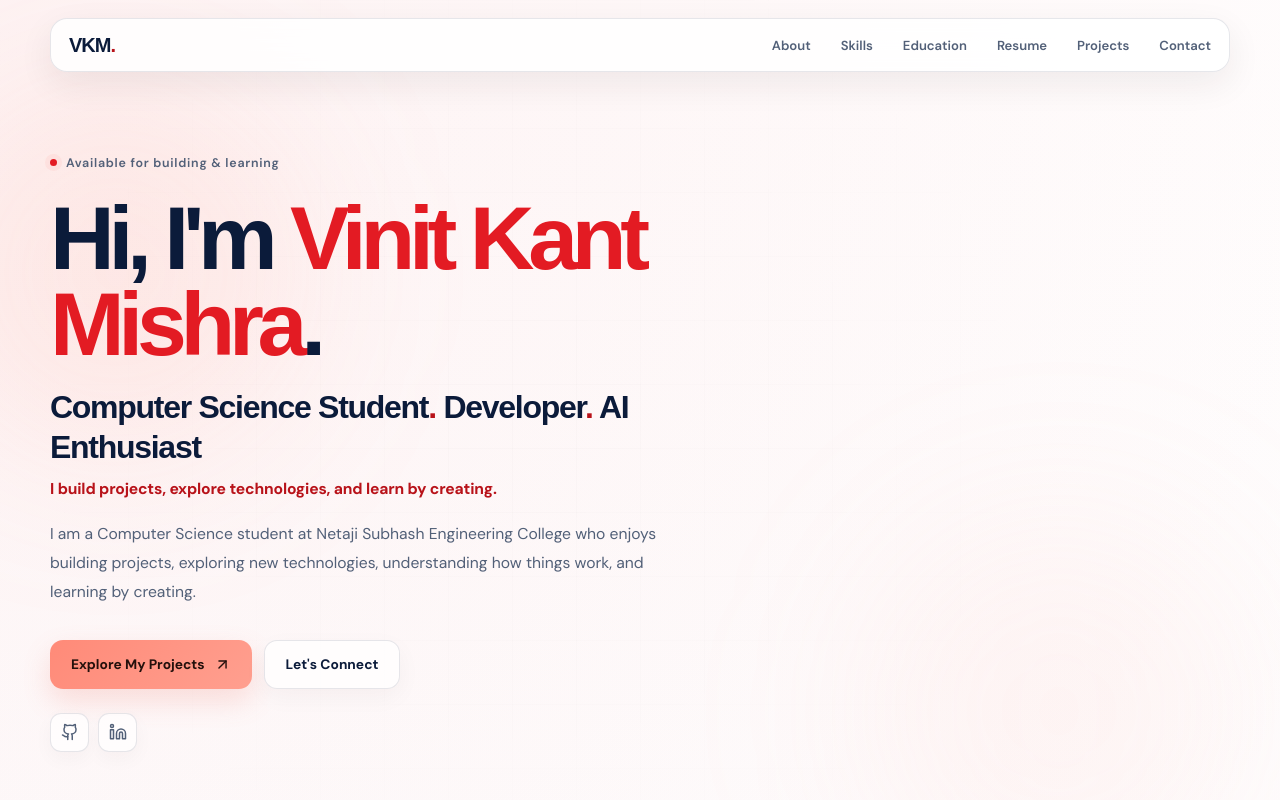
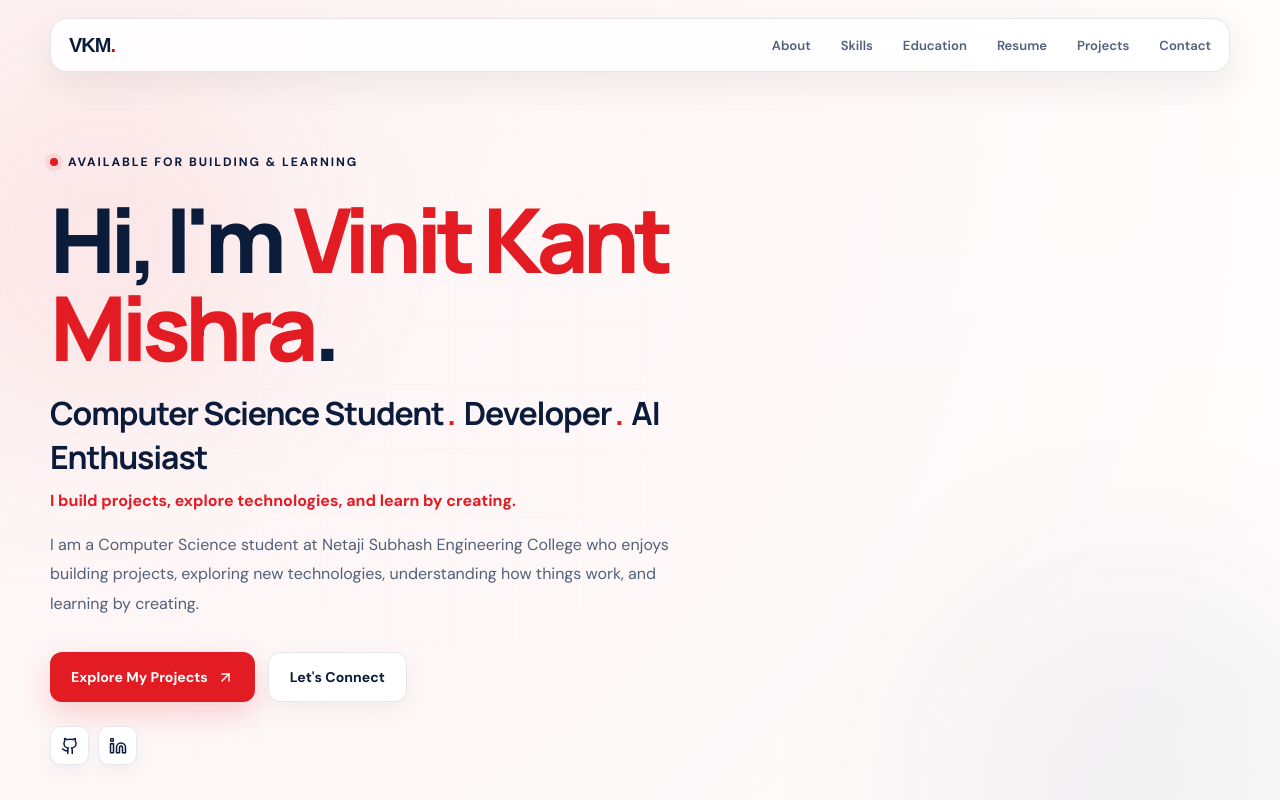
Before and after one commit to vinitmishraaa/Vinit-Mishra, a React (Vite) app: page / in a window 1280 px wide. Shown: the top 800 px of the page. Built offline with nearby package versions, Linux system fonts and the light colour scheme.

Commit message:
Apply premium white navy red hero styling

```diff
--- a/src/styles/hero.css
+++ b/src/styles/hero.css
@@ -11,244 +11,39 @@
 .hero-grid {
   position: absolute;
   inset: 0;
-  opacity: 0.42;
-  background-image:
-    linear-gradient(rgba(38, 31, 28, 0.035) 1px, transparent 1px),
-    linear-gradient(90deg, rgba(38, 31, 28, 0.035) 1px, transparent 1px);
+  opacity: .28;
+  background-image: linear-gradient(rgba(11,27,58,.045) 1px, transparent 1px), linear-gradient(90deg, rgba(11,27,58,.045) 1px, transparent 1px);
   background-size: 64px 64px;
-  mask-image: radial-gradient(circle at 42% 45%, black, transparent 72%);
+  mask-image: radial-gradient(circle at 35% 45%, black, transparent 72%);
   pointer-events: none;
 }
 
-.hero-glow {
-  position: absolute;
-  border-radius: 50%;
-  filter: blur(90px);
-  pointer-events: none;
-}
+.hero-glow { position: absolute; border-radius: 50%; filter: blur(90px); pointer-events: none; }
+.hero-glow-one { top: 8%; left: -5%; width: 340px; height: 340px; background: rgba(227,27,35,.07); }
+.hero-glow-two { right: -5%; bottom: -5%; width: 420px; height: 420px; background: rgba(11,27,58,.045); }
 
-.hero-glow-one {
-  top: 10%;
-  left: -5%;
-  width: 360px;
-  height: 360px;
-  background: rgba(255, 138, 120, 0.13);
-}
+.hero-container { position: relative; z-index: 1; display: grid; grid-template-columns: 1.15fr .85fr; align-items: center; gap: 70px; }
+.hero-content { max-width: 760px; }
+.hero-eyebrow { display: inline-flex; align-items: center; gap: 10px; margin-bottom: 25px; color: var(--navy); font-size: .76rem; font-weight: 700; letter-spacing: .16em; text-transform: uppercase; }
+.status-dot { width: 8px; height: 8px; border-radius: 50%; background: var(--accent); box-shadow: 0 0 0 5px rgba(227,27,35,.08); }
+.hero-title { max-width: 850px; margin-bottom: 20px; font-family: "Manrope", sans-serif; font-size: clamp(3.3rem, 7vw, 6.4rem); font-weight: 800; line-height: .98; letter-spacing: -.065em; color: var(--navy); }
+.hero-role { margin-bottom: 11px; color: var(--navy); font-family: "Manrope", sans-serif; font-size: clamp(1.35rem, 3vw, 2rem); font-weight: 700; letter-spacing: -.035em; }
+.hero-role-dot { color: var(--accent); margin: 0 3px; }
+.hero-tagline { margin-bottom: 19px; color: var(--accent); font-size: 1rem; font-weight: 700; }
+.hero-description { max-width: 650px; color: var(--text-secondary); font-size: 1rem; line-height: 1.85; }
+.hero-actions { display: flex; align-items: center; gap: 13px; margin-top: 34px; }
+.btn { display: inline-flex; align-items: center; justify-content: center; gap: 9px; min-height: 50px; padding: 0 21px; border-radius: 12px; font-size: .88rem; font-weight: 700; transition: transform .25s ease, box-shadow .25s ease, background .25s ease, border-color .25s ease; }
+.btn:hover { transform: translateY(-2px); }
+.btn-primary { color: #fff; background: var(--accent); box-shadow: 0 12px 30px rgba(227,27,35,.18); }
+.btn-primary:hover { background: var(--accent-deep); box-shadow: 0 16px 35px rgba(227,27,35,.25); }
+.btn-secondary { color: var(--navy); background: #fff; border: 1px solid var(--border); box-shadow: 0 8px 25px rgba(11,27,58,.05); }
+.btn-secondary:hover { color: var(--accent); border-color: var(--border-hover); }
+.hero-socials { display: flex; align-items: center; gap: 9px; margin-top: 24px; }
+.hero-socials a { display: flex; align-items: center; justify-content: center; width: 39px; height: 39px; color: var(--navy); border: 1px solid var(--border); border-radius: 10px; background: #fff; box-shadow: 0 7px 20px rgba(11,27,58,.045); transition: color .25s ease, border-color .25s ease, transform .25s ease; }
+.hero-socials a:hover { color: var(--accent); border-color: var(--border-hover); transform: translateY(-2px); }
+.hero-scroll { display: inline-flex; align-items: center; gap: 8px; margin-top: 55px; color: var(--text-muted); font-size: .78rem; font-weight: 600; }
+.hero-scroll:hover { color: var(--accent); }
+.hero-visual { min-height: 480px; }
 
-.hero-glow-two {
-  right: 2%;
-  bottom: 2%;
-  width: 390px;
-  height: 390px;
-  background: rgba(255, 180, 168, 0.09);
-}
-
-.hero-container {
-  position: relative;
-  z-index: 1;
-  display: grid;
-  grid-template-columns: 1.12fr 0.88fr;
-  align-items: center;
-  gap: 70px;
-}
-
-.hero-content {
-  max-width: 760px;
-}
-
-.hero-eyebrow {
-  display: inline-flex;
-  align-items: center;
-  gap: 9px;
-  margin-bottom: 24px;
-  color: var(--text-secondary);
-  font-size: 0.78rem;
-  font-weight: 600;
-  letter-spacing: 0.06em;
-}
-
-.status-dot {
-  width: 7px;
-  height: 7px;
-  border-radius: 50%;
-  background: var(--accent);
-  box-shadow: 0 0 0 5px rgba(255, 138, 120, 0.09);
-}
-
-.hero-title {
-  max-width: 850px;
-  margin-bottom: 20px;
-  color: var(--text-primary);
-  font-family: "Space Grotesk", sans-serif;
-  font-size: clamp(3.4rem, 7vw, 6.4rem);
-  font-weight: 700;
-  line-height: 0.96;
-  letter-spacing: -0.07em;
-}
-
-.hero-role {
-  margin-bottom: 11px;
-  color: var(--text-primary);
-  font-family: "Space Grotesk", sans-serif;
-  font-size: clamp(1.3rem, 2.7vw, 2rem);
-  font-weight: 600;
-  line-height: 1.25;
-  letter-spacing: -0.04em;
-}
-
-.hero-role-dot {
-  color: var(--accent-deep);
-}
-
-.hero-tagline {
-  margin-bottom: 20px;
-  color: var(--accent-deep);
-  font-size: 0.98rem;
-  font-weight: 700;
-  letter-spacing: -0.01em;
-}
-
-.hero-description {
-  max-width: 625px;
-  color: var(--text-secondary);
-  font-size: 0.98rem;
-  line-height: 1.85;
-}
-
-.hero-actions {
-  display: flex;
-  align-items: center;
-  gap: 12px;
-  margin-top: 34px;
-}
-
-.btn {
-  display: inline-flex;
-  align-items: center;
-  justify-content: center;
-  gap: 9px;
-  min-height: 49px;
-  padding: 0 21px;
-  border-radius: 13px;
-  font-size: 0.86rem;
-  font-weight: 700;
-  transition: transform 0.25s ease, border-color 0.25s ease, background 0.25s ease, box-shadow 0.25s ease;
-}
-
-.btn:hover {
-  transform: translateY(-2px);
-}
-
-.btn-primary {
-  color: #24100c;
-  background: linear-gradient(135deg, #ff8a78 0%, #ff9f8f 100%);
-  box-shadow: 0 12px 28px rgba(233, 111, 93, 0.2);
-}
-
-.btn-primary:hover {
-  box-shadow: 0 16px 34px rgba(233, 111, 93, 0.28);
-}
-
-.btn-secondary {
-  color: var(--text-primary);
-  background: rgba(255, 255, 255, 0.72);
-  border: 1px solid var(--border);
-  box-shadow: 0 8px 25px rgba(48, 35, 30, 0.04);
-}
-
-.btn-secondary:hover {
-  color: var(--accent-deep);
-  background: #ffffff;
-  border-color: var(--border-hover);
-}
-
-.hero-socials {
-  display: flex;
-  align-items: center;
-  gap: 9px;
-  margin-top: 24px;
-}
-
-.hero-socials a {
-  display: flex;
-  align-items: center;
-  justify-content: center;
-  width: 39px;
-  height: 39px;
-  color: var(--text-secondary);
-  border: 1px solid var(--border);
-  border-radius: 11px;
-  background: rgba(255, 255, 255, 0.68);
-  box-shadow: 0 7px 20px rgba(48, 35, 30, 0.035);
-  transition: color 0.25s ease, background 0.25s ease, border-color 0.25s ease, transform 0.25s ease;
-}
-
-.hero-socials a:hover {
-  color: var(--accent-deep);
-  background: #ffffff;
-  border-color: var(--border-hover);
-  transform: translateY(-2px);
-}
-
-.hero-scroll {
-  display: inline-flex;
-  align-items: center;
-  gap: 8px;
-  margin-top: 52px;
-  color: var(--text-muted);
-  font-size: 0.76rem;
-  font-weight: 500;
-  transition: color 0.25s ease;
-}
-
-.hero-scroll:hover {
-  color: var(--accent-deep);
-}
-
-/* Deliberately empty: the right side stays visually quiet. */
-.hero-visual {
-  min-height: 480px;
-}
-
-@media (max-width: 950px) {
-  .hero-container {
-    grid-template-columns: 1fr;
-    gap: 0;
-  }
-
-  .hero-content {
-    max-width: 820px;
-  }
-
-  .hero-visual {
-    display: none;
-  }
-}
-
-@media (max-width: 600px) {
-  .hero {
-    min-height: auto;
-    padding: 130px 0 70px;
-  }
-
-  .hero-title {
-    font-size: clamp(2.8rem, 14vw, 4.3rem);
-  }
-
-  .hero-role {
-    font-size: 1.25rem;
-  }
-
-  .hero-actions {
-    flex-direction: column;
-    align-items: stretch;
-  }
-
-  .hero-actions .btn {
-    width: 100%;
-  }
-
-  .hero-scroll {
-    margin-top: 35px;
-  }
-}
+@media (max-width: 950px) { .hero-container { grid-template-columns: 1fr; gap: 20px; } .hero-content { max-width: 800px; } .hero-visual { display: none; } }
+@media (max-width: 600px) { .hero { min-height: auto; padding: 130px 0 70px; } .hero-title { font-size: clamp(2.8rem, 14vw, 4.3rem); } .hero-role { font-size: 1.25rem; } .hero-actions { flex-direction: column; align-items: stretch; } .hero-actions .btn { width: 100%; } .hero-scroll { margin-top: 35px; } }
```
